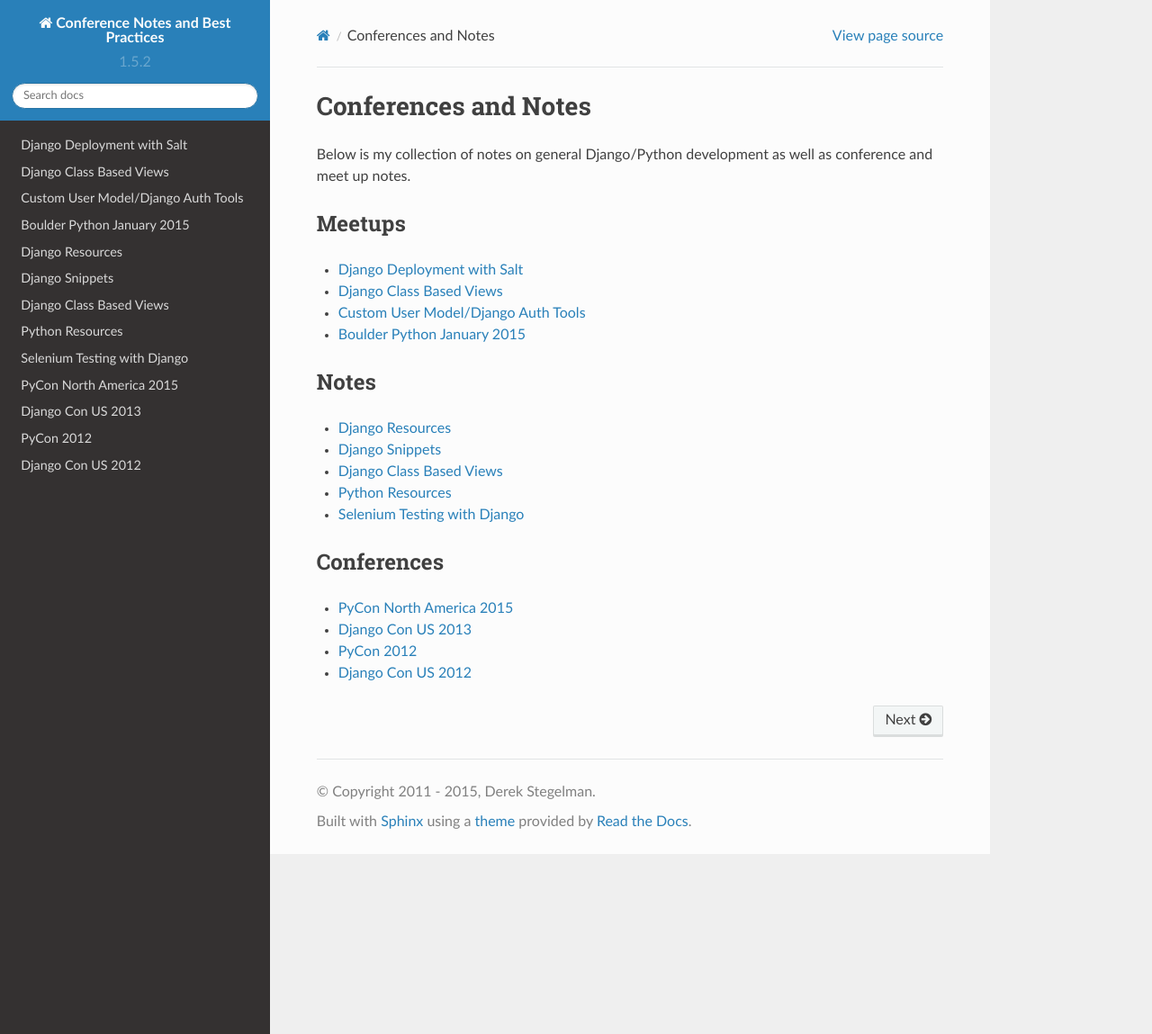
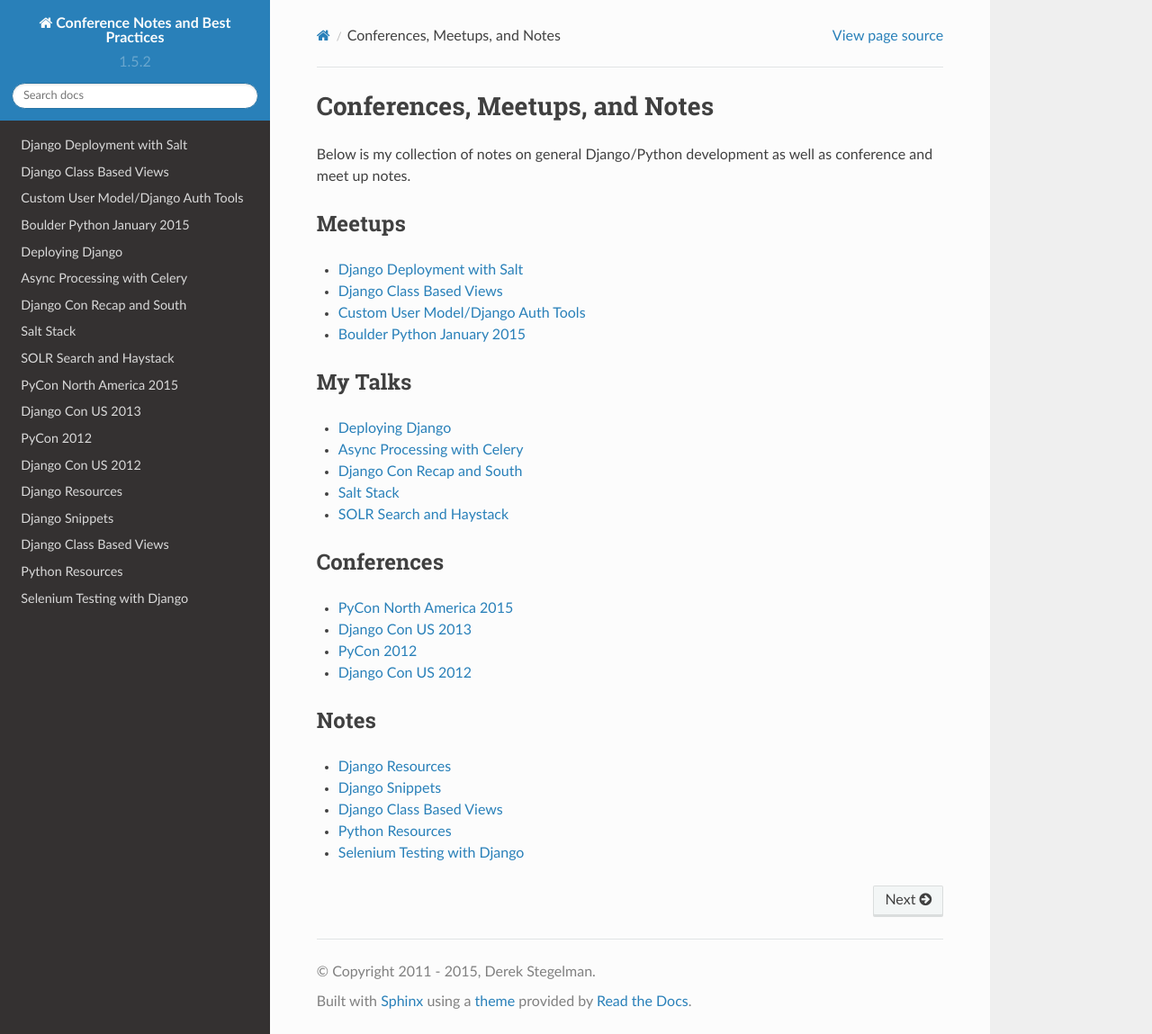
Before and after one commit to dstegelman/dstegelman-event-notes, a Sphinx documentation site: the page built from source/index.rst, in a window 1280 px wide and 1149 px high. Shown: the whole window at 90% size. Built offline with Sphinx 7.4.7 and the Read the Docs theme 2.0.0, drawn with Linux system fonts in a browser that asks for light colours.

Commit message:
Updates.

```diff
--- a/source/index.rst
+++ b/source/index.rst
@@ -3,9 +3,9 @@
    You can adapt this file completely to your liking, but it should at least
    contain the root `toctree` directive.
 
-=====================
-Conferences and Notes
-=====================
+===============================
+Conferences, Meetups, and Notes
+===============================
 
 Below is my collection of notes on general Django/Python development as well as conference and meet up notes.
 
@@ -20,6 +20,29 @@
     meetups/boulder_django_august_27_2013
     meetups/boulder_python_january_13_2015
 
+My Talks
+========
+
+.. toctree::
+    :maxdepth: 1
+
+    mytalks/deploying_django
+    mytalks/celery
+    mytalks/django_con_south
+    mytalks/salt
+    mytalks/solr_search
+
+Conferences
+===========
+
+.. toctree::
+    :maxdepth: 1
+
+    conferences/pycon2015/index
+    conferences/djangocon2013/index
+    conferences/pycon2012/index
+    conferences/djangocon2012/index
+
 
 Notes
 =====
--- /dev/null
+++ b/source/mytalks/celery.rst
@@ -0,0 +1,9 @@
+============================
+Async Processing with Celery
+============================
+
+**Presenter:** Derek Stegelman
+
+**Venue:** Fort Collins Python
+
+https://speakerdeck.com/dstegelman/async-processing-with-django-and-celery
--- /dev/null
+++ b/source/mytalks/django_con_south.rst
@@ -0,0 +1,9 @@
+==========================
+Django Con Recap and South
+==========================
+
+**Presenter:** Derek Stegelman
+
+**Venue:** Fort Collins Python
+
+https://speakerdeck.com/dstegelman/intro-talk-on-south-and-django-con
```
Also changed, not shown: other parts of source/index.rst (+0 -12 lines), source/mytalks/deploying_django.rst (added, +9 -0 lines), source/mytalks/salt.rst (added, +9 -0 lines), source/mytalks/solr_search.rst (added, +9 -0 lines).
